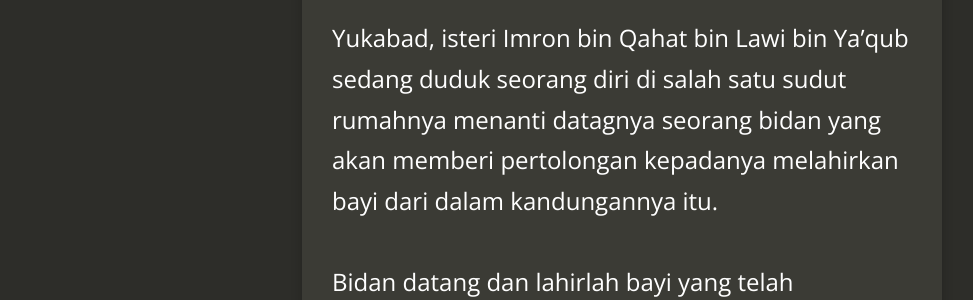
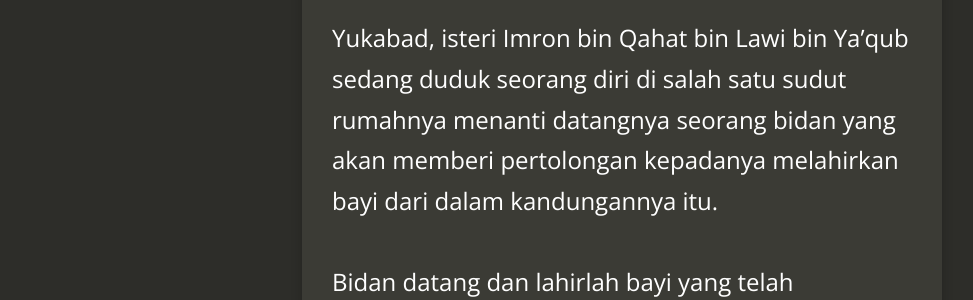
Before and after one commit to kedamaian/swsyafiq, a Jekyll site: the page built from _posts/2018-03-27-kisah-nabi-musa.md, in a window 1280 px wide and 1400 px high, scrolled down 3972 px. Shown: the part 239-539 px from the top of the window, without its empty margins (18-991 px from the left). Built offline with Jekyll 4.4.1, drawn with Linux system fonts in a browser that asks for light colours; nearby versions of some CDN libraries; comment, search, counter and statistics services are not loaded; some of the changed text lies outside the part shown.

Commit message:
Update 2018-03-27-kisah-nabi-musa.md

```diff
--- a/_posts/2018-03-27-kisah-nabi-musa.md
+++ b/_posts/2018-03-27-kisah-nabi-musa.md
@@ -26,11 +26,11 @@
 
 Raja Fir'aun sesekali tidak terlintas dalam fikirannya yang kejam dan zalim itu bahawa kerajaannya yang megah, menurut apa yang telah tersirat dalam Lauhul Mahfudz, akan ditumbangkan oleh seorang bayi yang justeru diasuh dan dibesarkan di dalam istananya sendiri akan diwarisi kelak oleh umat Bani Isra'il yang dimusuhi, dihina, ditindas dan disekat kebebasannya. Bayi asuhnya itu ialah laksana bunga mawar yang tumbuh di antara duri-duri yang tajam atau laksana fajar yang timbul menyingsing dari tengah kegelapan yang mencekam.
 
-Yukabad, isteri Imron bin Qahat bin Lawi bin Ya'qub sedang duduk seorang diri di salah satu sudut rumahnya menanti datagnya seorang bidan yang akan memberi pertolongan kepadanya melahirkan bayi dari dalam kandungannya itu.
+Yukabad, isteri Imron bin Qahat bin Lawi bin Ya'qub sedang duduk seorang diri di salah satu sudut rumahnya menanti datangnya seorang bidan yang akan memberi pertolongan kepadanya melahirkan bayi dari dalam kandungannya itu.
 
 Bidan datang dan lahirlah bayi yang telah dikandungnya selama sembilan bulan dalam keadaan selamat, segar dan sihat afiat. Dengan lahirnya bayi itu, maka hilanglah rasa sakit yang luar biasa dirasai oleh setiap perempuan yang melahirkan namun setelah diketahui oleh Yukabad bahwa bayinya adalah lelaki maka ia merasa takut kembali. Ia merasa sedih dan khuatir bahwa bayinya yang sgt disayangi itu akan dibunuh oleh orang-orang Fir'aun. Ia mengharapkan agar bidan itu merahsiakan kelahiran bayi itu dari sesiapa pun. Bidan yang merasa simpati terhadap bayi yang lucu dan bagus itu serta merasa betapa sedih hati seorang ibu yang akan kehilangan bayi yang baru dilahirkan memberi kesanggupan dan berjanji akan merahsiakan kelahiran bayi itu.
 
-Setelah bayi mencapai tiga bulan, Yukabad tidak merasa tenang dan selalu berada dalam keadaan cemas dan khuatir terhadap keselamatan bayinya. Allah memberi ilham kepadanya agar menyembunyikan bayinya di dalam sebuah peti yang tertutup rapat, kemudian membiarkan peti yang berisi bayinya itu terapung di atas sungai Nil. Yukabad tidak boleh bersedih dan cemas ke atas keselamatan bayinya kerana Allah menjamin akan mengembalikan bayi itu kepadanya bahkan akan mengutuskannya sebagai salah seorang rasul.
+Setelah bayi mencapai tiga bulan, Yukabad tidak merasa tenang dan selalu berada dalam keadaan cemas dan khuatir terhadap keselamatan bayinya. Allah memberi ilham kepadanya agar menyembunyikan bayinya di dalam sebuah peti yang tertutup rapat, kemudian membiarkan peti yang berisi bayinya itu terapung di atas permukaan sungai Nil. Yukabad tidak boleh bersedih dan cemas ke atas keselamatan bayinya kerana Allah menjamin akan mengembalikan bayi itu kepadanya bahkan akan mengutuskannya sebagai salah seorang rasul.
 
 Dengan bertawakkal kepada Allah dan kepercayaan penuh terhadap jaminan Illahi, maka dilepaskannya peti bayi oleh Yukabad, setelah ditutup rapat dan dicat dengan warna hitam, terapung dipermukaan air sungai Nil. Kakak Musa diperintahkan oleh ibunya untuk mengawasi dan mengikuti peti rahsia itu agar diketahui di mana ia berlabuh dan ditangan siapa akan jatuh peti yang mengandungi erti yang sangat besar bagi perjalanan sejarah umat manusia.
 
```
Also changed, not shown: other parts of _posts/2018-03-27-kisah-nabi-musa.md (+1 -1 lines).
